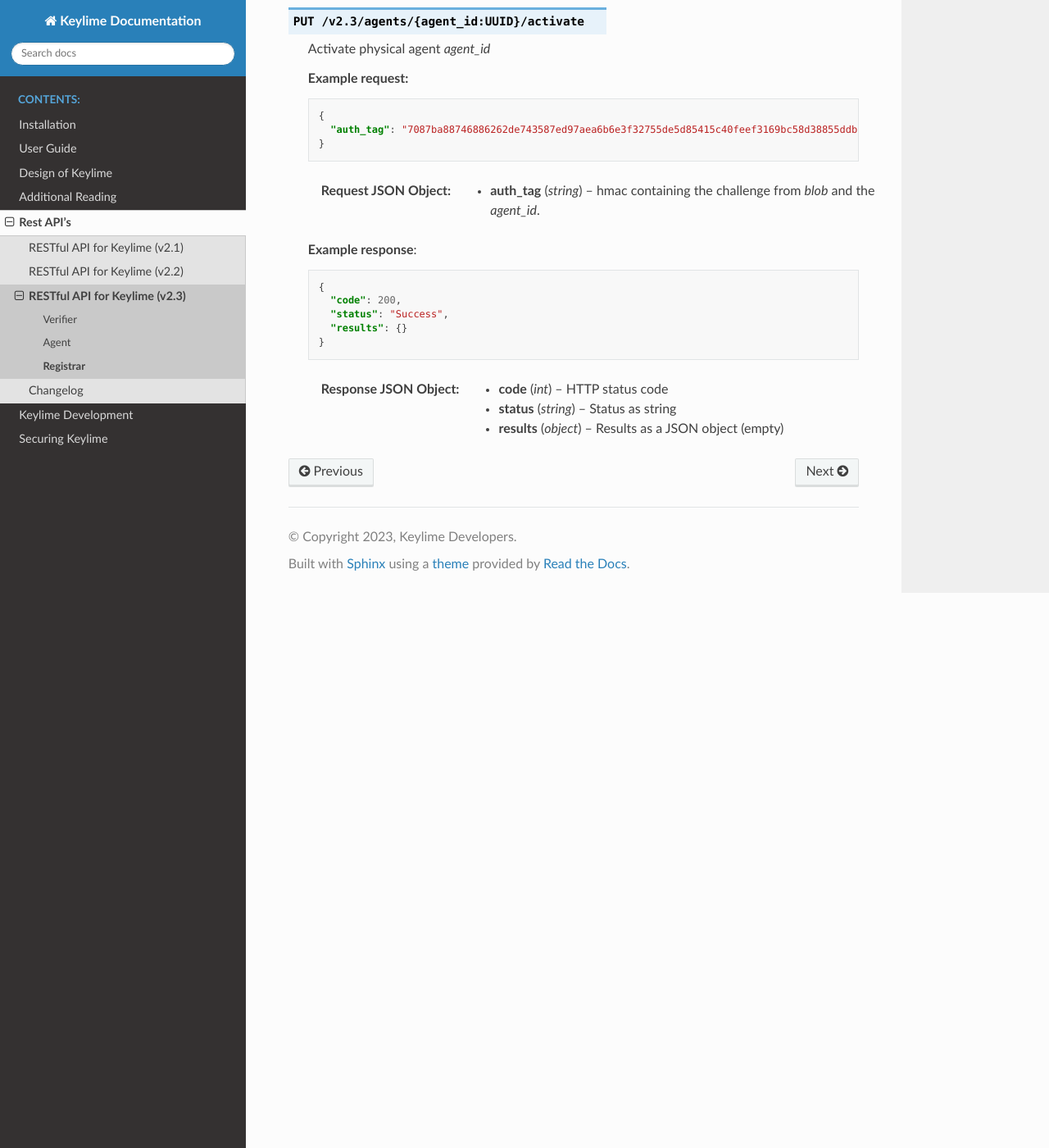
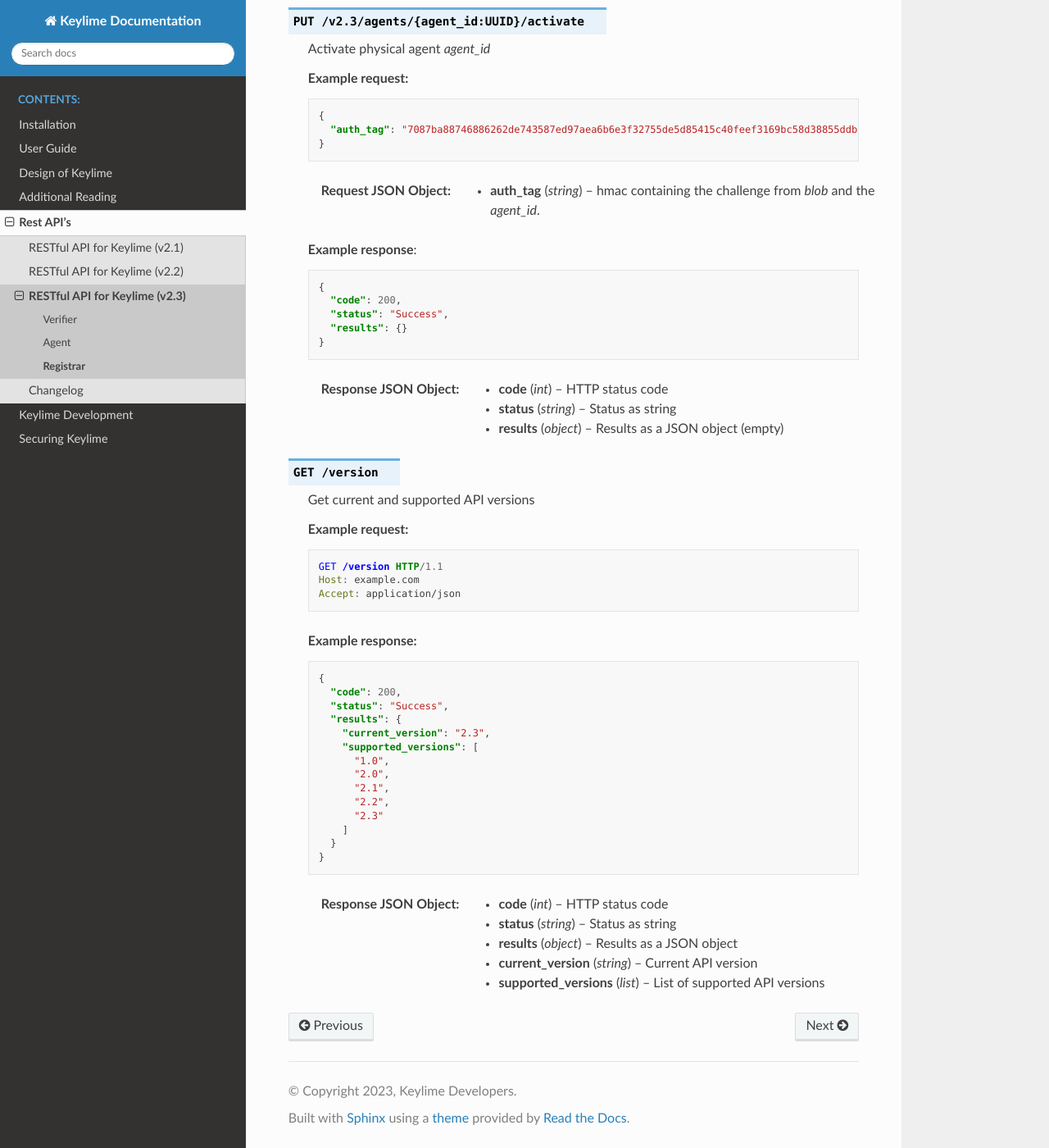
Before and after one commit to keylime/keylime, a Sphinx documentation site: the page built from docs/rest_apis/2_3/registrar.rst, in a window 1280 px wide and 1400 px high, scrolled down 2515 px. Shown: the whole window at 82% size. Built offline with Sphinx 7.4.7 and the Read the Docs theme 3.1.0, drawn with Linux system fonts in a browser that asks for light colours.

Commit message:
API: Add /version endpoint to registrar
Signed-off-by: Anderson Toshiyuki Sasaki <ansasaki@redhat.com>

```diff
--- a/docs/rest_apis.rst
+++ b/docs/rest_apis.rst
@@ -24,6 +24,7 @@
 * Added `POST /v2.3/mbpolicies/{name}` endpoint to the verifier
 * Added `PUT /v2.3/mbpolicies/{name}` endpoint to the verifier
 * Added `DELETE /v2.3/mbpolicies/{name}` endpoint to the verifier
+* Added `GET /version` endpoint to the registrar
 
 Changes from v2.1 to v2.2
 ~~~~~~~~~~~~~~~~~~~~~~~~~
--- a/docs/rest_apis/2_3/registrar.rst
+++ b/docs/rest_apis/2_3/registrar.rst
@@ -149,3 +149,41 @@
     :>json int code: HTTP status code
     :>json string status: Status as string
     :>json object results: Results as a JSON object (empty)
+
+.. http:get::  /version
+
+    Get current and supported API versions
+
+    **Example request:**
+
+    .. sourcecode:: http
+
+       GET /version HTTP/1.1
+       Host: example.com
+       Accept: application/json
+
+
+    **Example response:**
+
+    .. sourcecode:: json
+
+       {
+         "code": 200,
+         "status": "Success",
+         "results": {
+           "current_version": "2.3",
+           "supported_versions": [
+             "1.0",
+             "2.0",
+             "2.1",
+             "2.2",
+             "2.3"
+           ]
+         }
+       }
+
+    :>json int code: HTTP status code
+    :>json string status: Status as string
+    :>json object results: Results as a JSON object
+    :>json string current_version: Current API version
+    :>json list supported_versions: List of supported API versions
```
Also changed, not shown: 2 other files.
